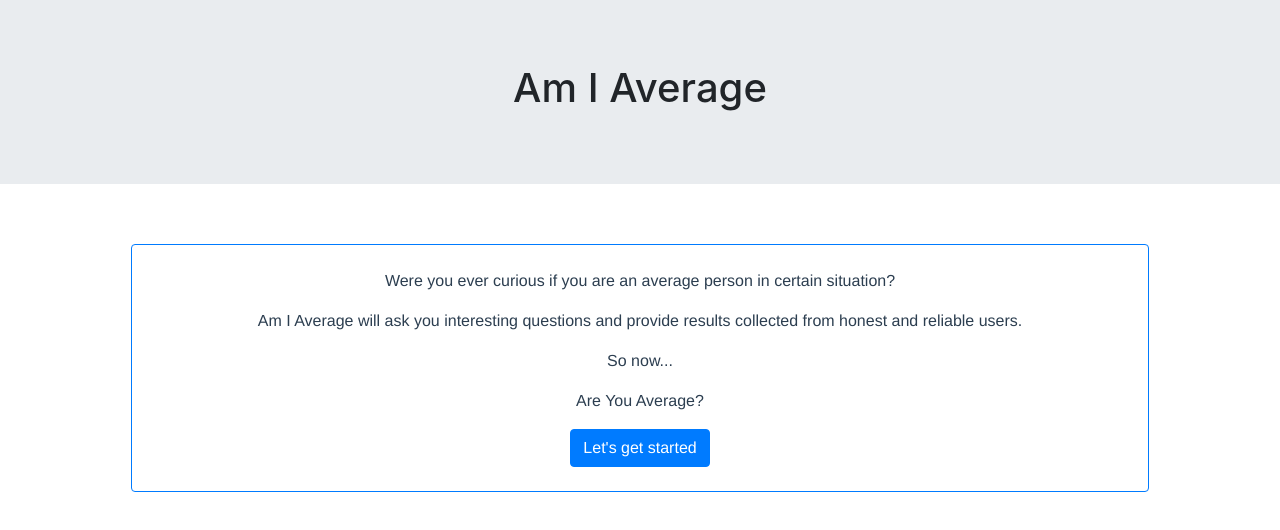
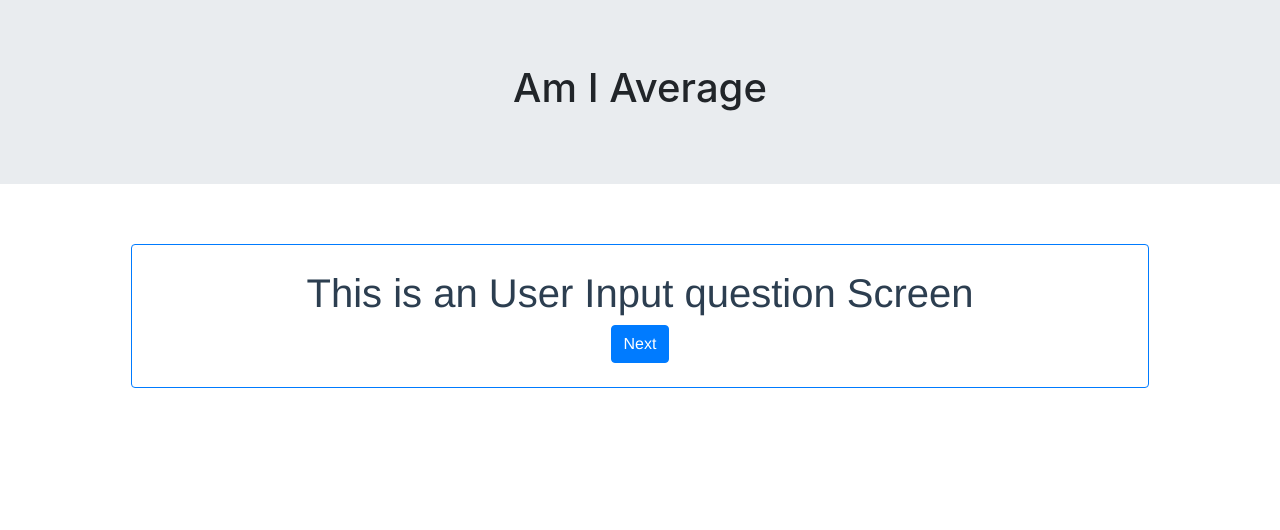
Before and after one commit to paul923/Am-I-Average, a Vue app: page /#/ui-question in a window 1280 px wide. Before the commit this address led to /#/. Shown: the top 530 px of the page. Built offline with nearby package versions, Linux system fonts and the light colour scheme.

Commit message:
navigation using router implemented

```diff
--- a/src/App.vue
+++ b/src/App.vue
@@ -1,14 +1,8 @@
 <template>
   <div id="app" class='container'>
 
-    <init-screen></init-screen>
+    <router-view></router-view>
 
-
-
-    <div id="ui_question"></div>
-    <div id="ui_result" style="display:none"></div>
-    <div id="bl_question" style="display:none"></div>
-    <div id="bl_result" style="display:none"></div>
   </div>
 
 </template>
--- /dev/null
+++ b/src/components/AgeScreen.vue
@@ -0,0 +1,45 @@
+<template>
+  <div
+    id="age-screen"
+    class="col-11 mx-auto h-75 border border-primary p-4 rounded">
+
+    <div id="messages" class="text-center">
+      <h1>This is an Age Screen</h1>
+    </div>
+
+    <div class="text-center">
+      <button
+      class="btn btn-primary"
+      @click="randomQuestion()">Next</button>
+    </div>
+  </div>
+</template>
+
+<script>
+
+export default {
+  // watch: {
+  //   '$route' (to, from){
+
+  //   }
+  // },
+  // created(){
+
+  // },
+  methods: {
+    randomQuestion(){
+      let number = Math.floor((Math.random() * 2) + 1); // number between 1 and 2;
+
+      // Decides a question between user input and boolean
+      switch(number){
+        case 1:
+          this.$router.push('ui-question');
+          break;
+        case 2:
+          this.$router.push('bl-question');
+          break;
+      }
+    }
+  }
+};
+</script>
--- /dev/null
+++ b/src/components/BLQuestion.vue
@@ -0,0 +1,45 @@
+<template>
+  <div
+    id="bl-screen"
+    class="col-11 mx-auto h-75 border border-primary p-4 rounded">
+
+    <div id="messages" class="text-center">
+      <h1>This is an Boolean Question Screen</h1>
+    </div>
+
+    <div class="text-center">
+      <button
+      class="btn btn-primary"
+      @click="randomQuestion()">Next</button>
+    </div>
+  </div>
+</template>
+
+<script>
+
+export default {
+  // watch: {
+  //   '$route' (to, from){
+
+  //   }
+  // },
+  // created(){
+
+  // },
+  methods: {
+    randomQuestion(){
+      let number = Math.floor((Math.random() * 2) + 1); // number between 1 and 2;
+
+      // Decides a question between user input and boolean
+      switch(number){
+        case 1:
+          this.$router.push('ui-question');
+          break;
+        case 2:
+          this.$router.push('bl-question');
+          break;
+      }
+    }
+  }
+};
+</script>
--- a/src/components/InitScreen.vue
+++ b/src/components/InitScreen.vue
@@ -1,8 +1,7 @@
 <template>
   <div
     id="init-screen"
-    class="col-11 mx-auto h-75 border border-primary p-4 rounded"
-    v-if="!isHidden">
+    class="col-11 mx-auto h-75 border border-primary p-4 rounded">
 
     <div id="messages" class="text-center">
       <p>Were you ever curious if you are an average person in certain situation?</p>
@@ -14,7 +13,7 @@
     <div class="text-center">
       <button
       class="btn btn-primary"
-      v-on:click = "isHidden = true">Let's get started</button>
+      @click="nextPage()">Let's get started</button>
     </div>
   </div>
 </template>
@@ -22,9 +21,11 @@
 <script>
 
 export default {
-  data() {
-    return {
-      isHidden : false
+  watch: {
+  },
+  methods: {
+    nextPage(){
+      this.$router.push('age')
     }
   }
 };
--- /dev/null
+++ b/src/components/UIQuestion.vue
@@ -0,0 +1,45 @@
+<template>
+  <div
+    id="ui-screen"
+    class="col-11 mx-auto h-75 border border-primary p-4 rounded">
+
+    <div id="messages" class="text-center">
+      <h1>This is an User Input question Screen</h1>
+    </div>
+
+    <div class="text-center">
+      <button
+      class="btn btn-primary"
+      @click="randomQuestion()">Next</button>
+    </div>
+  </div>
+</template>
+
+<script>
+
+export default {
+  // watch: {
+  //   '$route' (to, from){
+
+  //   }
+  // },
+  // created(){
+
+  // },
+  methods: {
+    randomQuestion(){
+      let number = Math.floor((Math.random() * 2) + 1); // number between 1 and 2;
+
+      // Decides a question between user input and boolean
+      switch(number){
+        case 1:
+          this.$router.push('ui-question');
+          break;
+        case 2:
+          this.$router.push('bl-question');
+          break;
+      }
+    }
+  }
+};
+</script>
--- a/src/main.js
+++ b/src/main.js
@@ -1,12 +1,48 @@
 import Vue from 'vue';
 import App from './App.vue';
+import VueRouter from 'vue-router';
 import "bootstrap";
+
+// Components import
+import InitScreen from './components/InitScreen.vue';
+import AgeScreen from './components/AgeScreen.vue';
+import UIQuestion from './components/UIQuestion.vue';
+import BLQuestion from './components/BLQuestion.vue';
 
 import "bootstrap/dist/css/bootstrap.css";
 import "animate.css/animate.css";
 
 Vue.config.productionTip = false
 
+Vue.use(VueRouter);
+
+const routes = [
+  {
+    path: "/age",
+    name: "age",
+    component: AgeScreen
+  },
+  {
+    path: "/",
+    component: InitScreen
+  },
+  {
+    path: "/ui-question",
+    name: "ui-question",
+    component: UIQuestion
+  },
+  {
+    path: "/bl-question",
+    name: "bl-question",
+    component: BLQuestion
+  }
+];
+
+const router = new VueRouter({
+  routes
+});
+
 new Vue({
+  router,
   render: h => h(App),
 }).$mount('#app')
```
